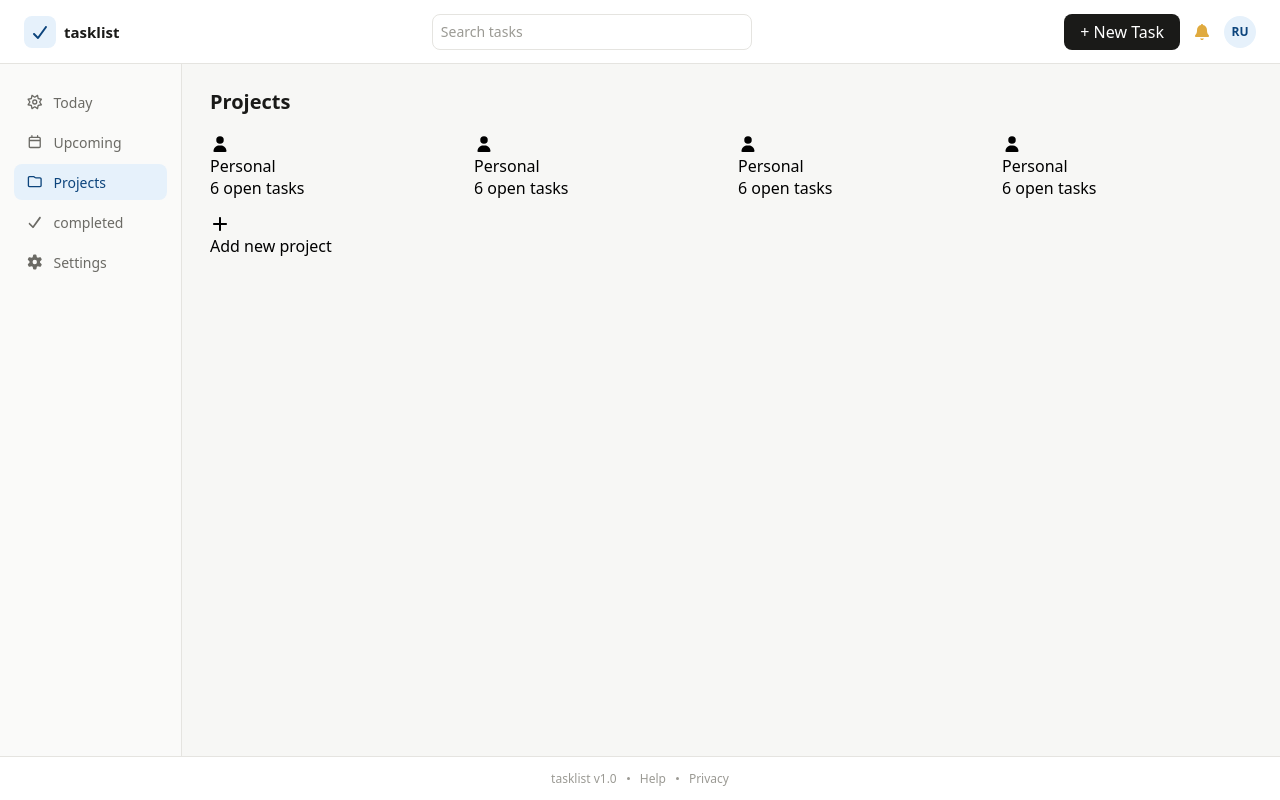
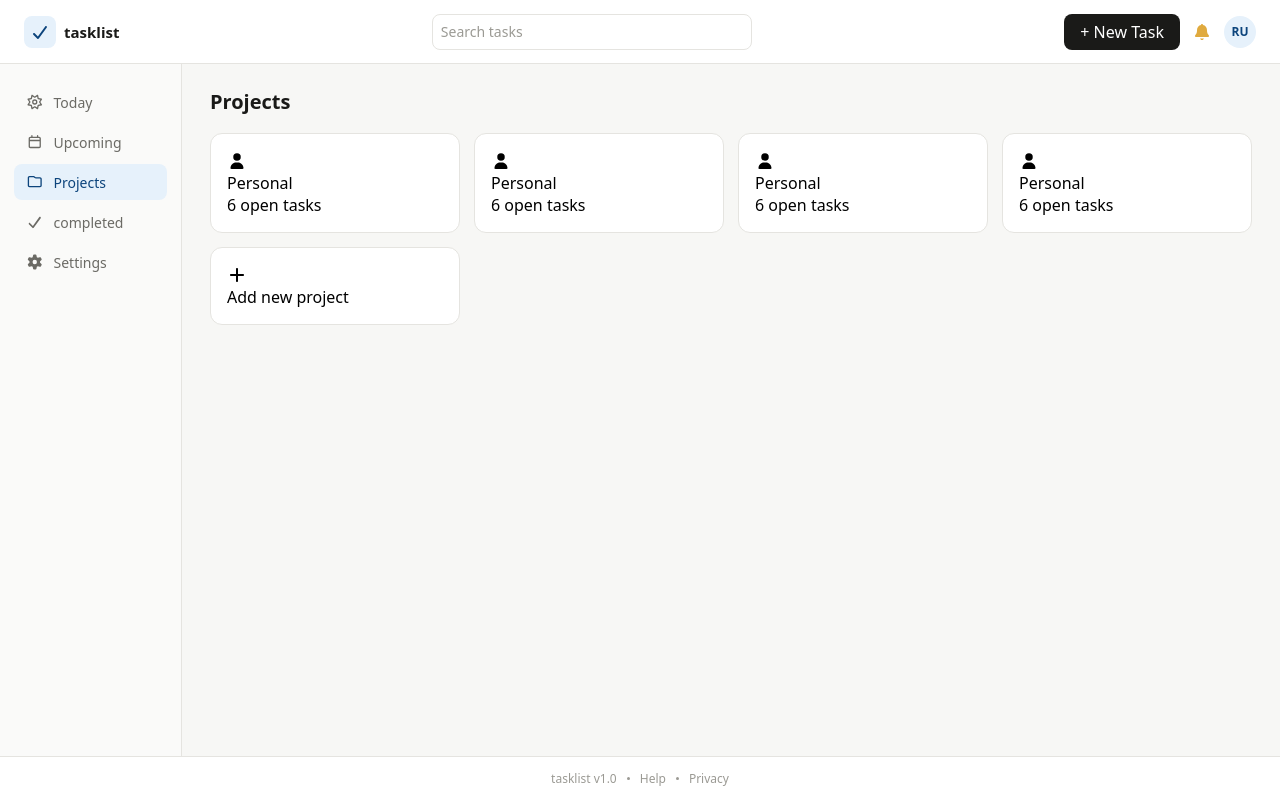
Before and after one commit to AlainRegisDev88/to-do-app, a React (Vite) app in the folder to-do-app/: page /projects in a window 1280 px wide. Built offline with nearby package versions, Linux system fonts and the light colour scheme.

Commit message:
style the project card

```diff
--- a/to-do-app/src/components/ProjectsPage.css
+++ b/to-do-app/src/components/ProjectsPage.css
@@ -18,8 +18,12 @@
     gap: 14px;
 }
 .project-card {
+    background: var(--surface-2);
     width: 100%;
     box-sizing: border-box;
+    border: 0.5px solid var(--border);
+    border-radius: var(--radius-lg);
+    padding: 16px;
 }
 
 
```
